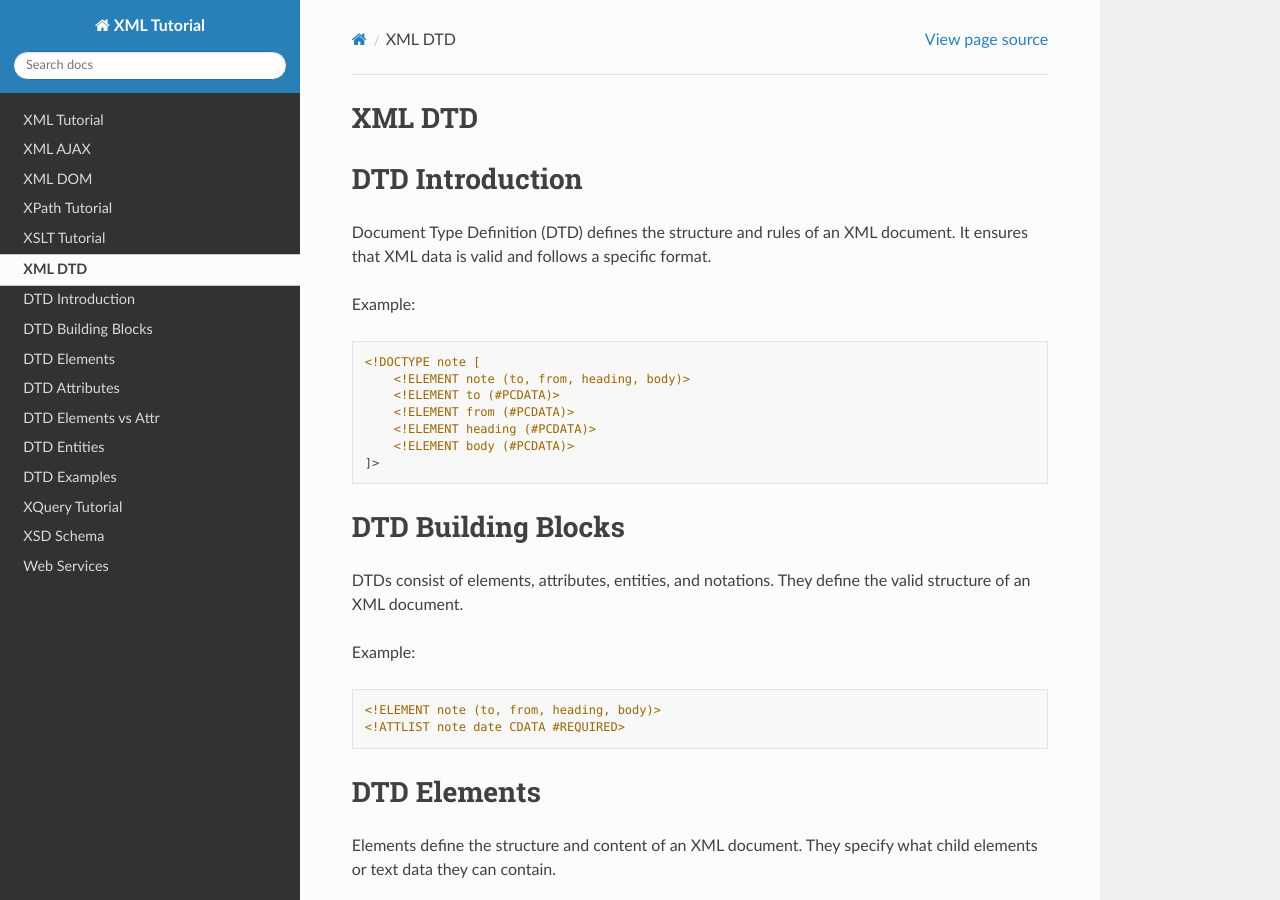
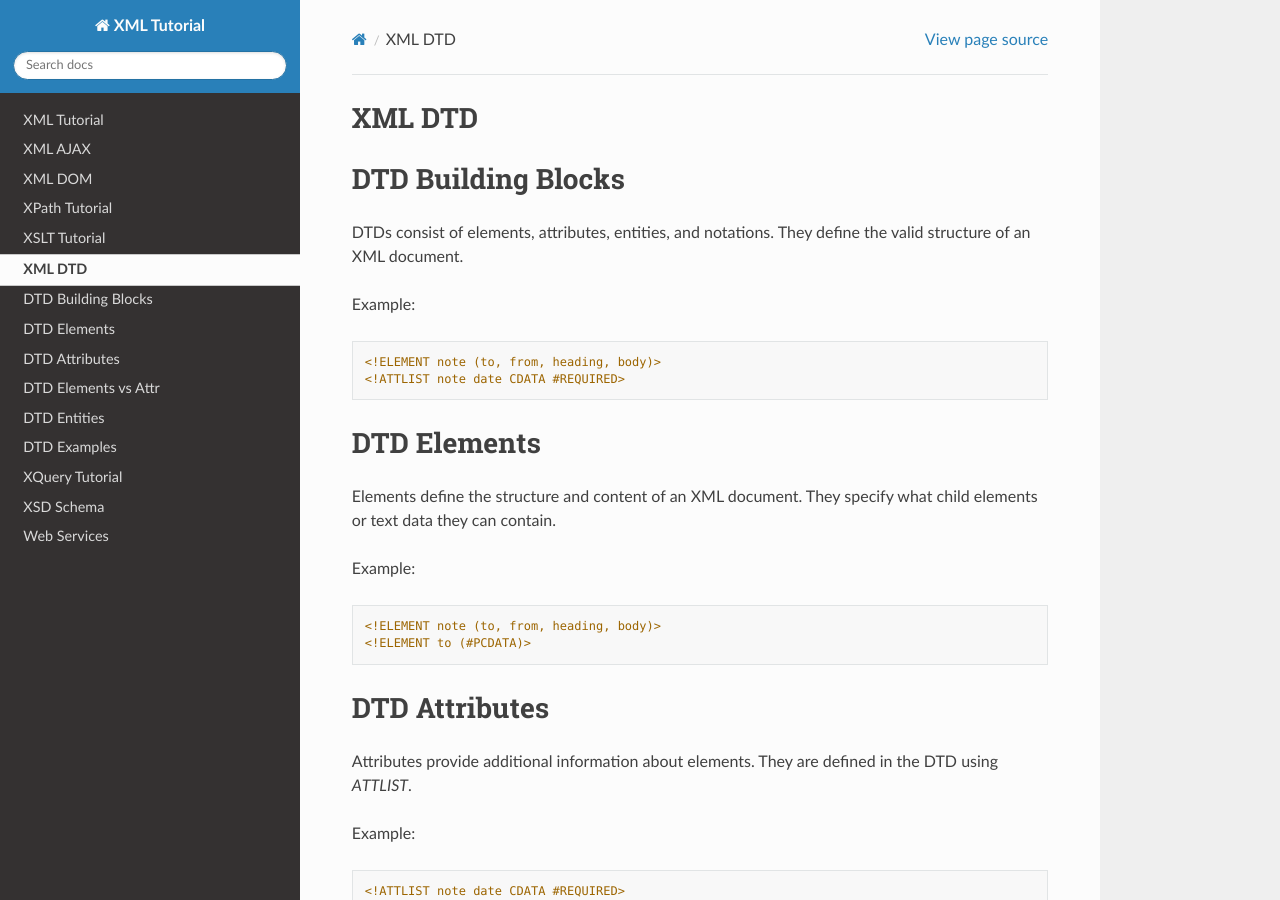
Before and after one commit to tsx-khann/rtd-tutorial, a Sphinx documentation site: the page built from docs/source/XML_DTD/index.rst, in a window 1280 px wide and 900 px high. Built offline with Sphinx 7.4.7 and the Read the Docs theme 3.1.0, drawn with Linux system fonts in a browser that asks for light colours; pages that are not in the unit, such as notebooks, are missing from menus.

Commit message:
Update index.rst

```diff
--- a/docs/source/XML_DTD/index.rst
+++ b/docs/source/XML_DTD/index.rst
@@ -13,23 +13,6 @@ XML DTD
    DTD Examples
 
 
-DTD Introduction
-================
-
-Document Type Definition (DTD) defines the structure and rules of an XML document.
-It ensures that XML data is valid and follows a specific format.
-
-Example:
-
-.. code-block:: xml
-
-   <!DOCTYPE note [
-       <!ELEMENT note (to, from, heading, body)>
-       <!ELEMENT to (#PCDATA)>
-       <!ELEMENT from (#PCDATA)>
-       <!ELEMENT heading (#PCDATA)>
-       <!ELEMENT body (#PCDATA)>
-   ]>
 
 DTD Building Blocks
 ===================
```
